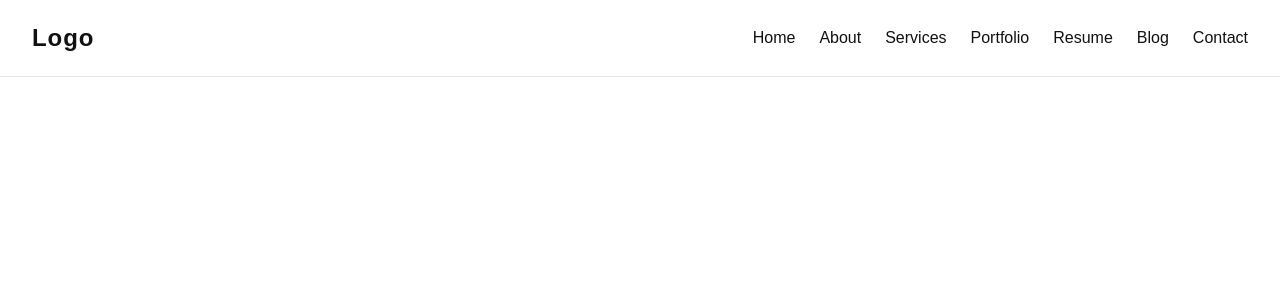
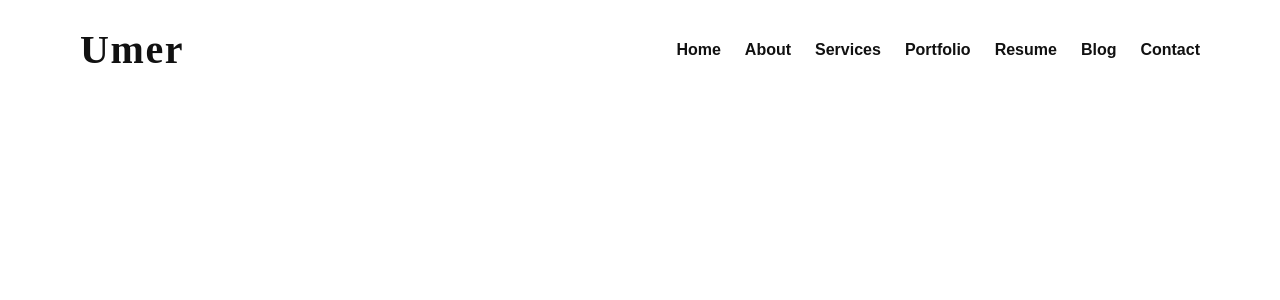
Before and after one commit to Umer12534/my-portfolio, a React (Vite) app: page / in a window 1280 px wide. Shown: the top 300 px of the page. Built offline with nearby package versions, Linux system fonts and the light colour scheme.

Commit message:
add Navbar component with tabs

```diff
--- a/src/components/navbar/Navbar.css
+++ b/src/components/navbar/Navbar.css
@@ -1,39 +1,64 @@
 .navbar {
+  position: fixed;
+  top: 0;
+  left: 0;
+  width: 100%;
+  z-index: 1000;
+
   display: flex;
   align-items: center;
   justify-content: space-between;
   gap: 2rem;
-  width: 100%;
-  padding: 1.25rem 2rem;
-  background: var(--color-surface);
-  border-bottom: 1px solid var(--color-border);
+
+  padding: 1.25rem 5rem;
+
+  background: transparent;
+  transition: background 0.3s ease, box-shadow 0.3s ease;
+}
+
+.navbar--scrolled {
+  background: white;
+  box-shadow: 0 2px 10px rgba(0, 0, 0, 0.08);
 }
 
 .navbar__logo {
-  color: var(--color-text);
-  font-size: 1.5rem;
+  font-family: 'DancingScript';
+  font-size: 2.5rem;
   font-weight: 700;
   letter-spacing: 0.04em;
+  color: var(--color-logo-light);
 }
 
 .navbar__links {
   display: flex;
   align-items: center;
   justify-content: flex-end;
+  flex-wrap: wrap;
   gap: 1.5rem;
-  flex-wrap: wrap;
 }
 
 .navbar__link {
-  color: var(--color-text);
+  color: var(--color-text-light);
   text-decoration: none;
   font-size: 1rem;
-  font-weight: 500;
+  font-weight: bolder;
   transition: opacity 0.2s ease;
 }
 
 .navbar__link:hover {
   opacity: 0.7;
+}
+
+.navbar__link,
+.navbar__logo {
+  transition: color 0.3s ease;
+}
+
+.navbar--scrolled .navbar__link {
+  color: black;
+}
+.navbar--scrolled .navbar__logo {
+  color: var(--color-logo);
 }
 
 @media (max-width: 768px) {
--- a/src/components/navbar/Navbar.jsx
+++ b/src/components/navbar/Navbar.jsx
@@ -1,4 +1,4 @@
-import React from 'react'
+import React, { useEffect, useState } from 'react'
 import './Navbar.css'
 
 const navItems = [
@@ -12,9 +12,26 @@ const navItems = [
 ]
 
 const Navbar = () => {
+
+  const [scrolled, setScrolled] = useState(false)
+
+  useEffect(() => {
+    const handleScroll = () => {
+      if (window.scrollY > 50) {
+        setScrolled(true)
+      } else {
+        setScrolled(false)
+      }
+    }
+
+    window.addEventListener('scroll', handleScroll)
+
+    return () => window.removeEventListener('scroll', handleScroll)
+  }, [])
+
   return (
-    <header className="navbar">
-      <div className="navbar__logo">Logo</div>
+    <header className={`navbar ${scrolled ? 'navbar--scrolled' : ''}`}>
+      <div className="navbar__logo">Umer</div>
 
       <nav className="navbar__links" aria-label="Primary navigation">
         {navItems.map((item) => (
```
